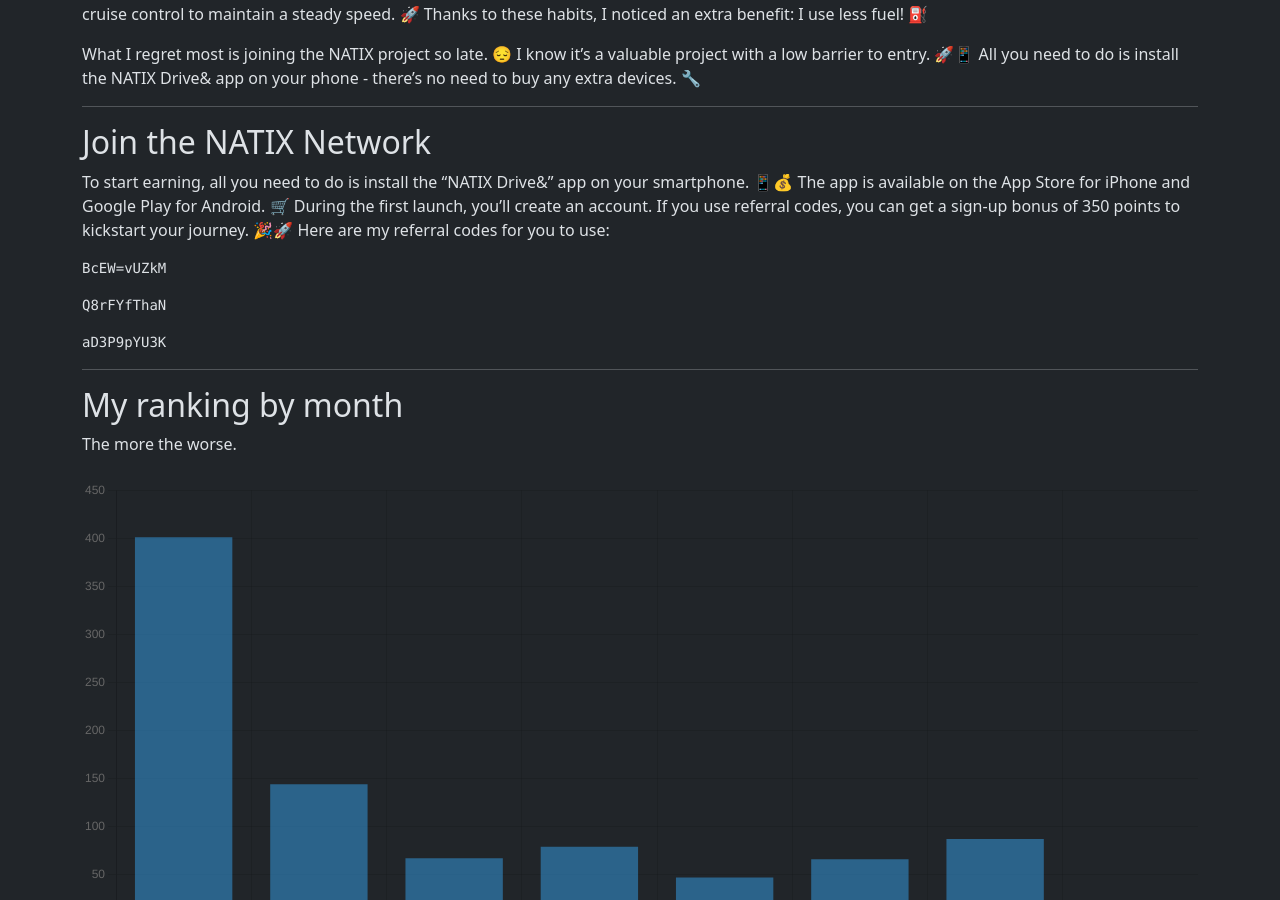
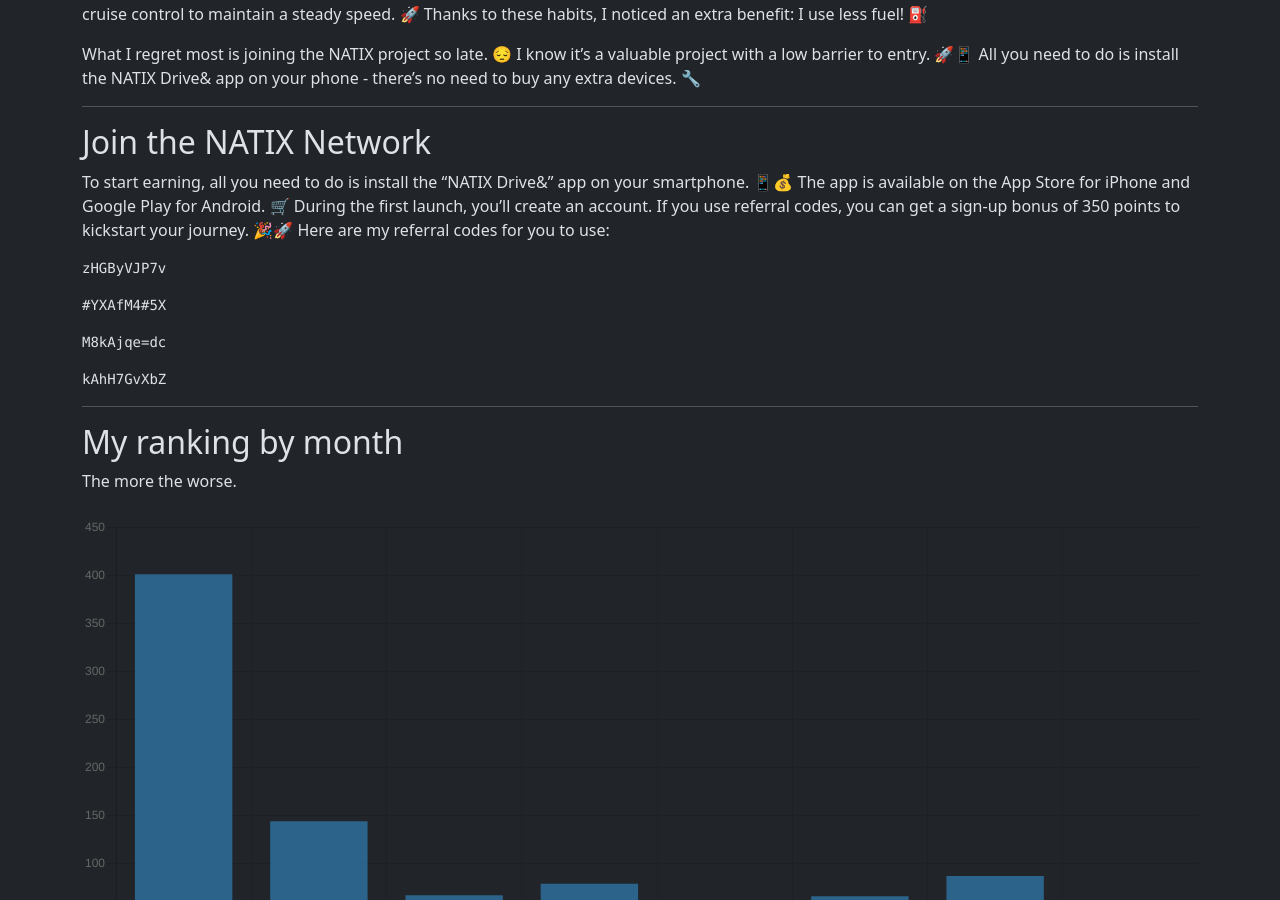
Before and after one commit to torrocus/natix, a Jekyll site: the page built from index.md, in a window 1280 px wide and 900 px high, scrolled down 2352 px. Built offline with Jekyll 4.4.1, drawn with Linux system fonts in a browser that asks for light colours.

Commit message:
Refresh referrer codes

````diff
--- a/index.md
+++ b/index.md
@@ -137,15 +137,19 @@ If you use referral codes, you can get a sign-up bonus of 350 points to kickstar
 Here are my referral codes for you to use:
 <!-- NATIX-REFERRAL-CODES-LIST:START -->
 ```
-BcEW=vUZkM
+zHGByVJP7v
 ```
 
 ```
-Q8rFYfThaN
+#YXAfM4#5X
 ```
 
 ```
-aD3P9pYU3K
+M8kAjqe=dc
+```
+
+```
+kAhH7GvXbZ
 ```
 <!-- NATIX-REFERRAL-CODES-LIST:END -->
 <!--
````
